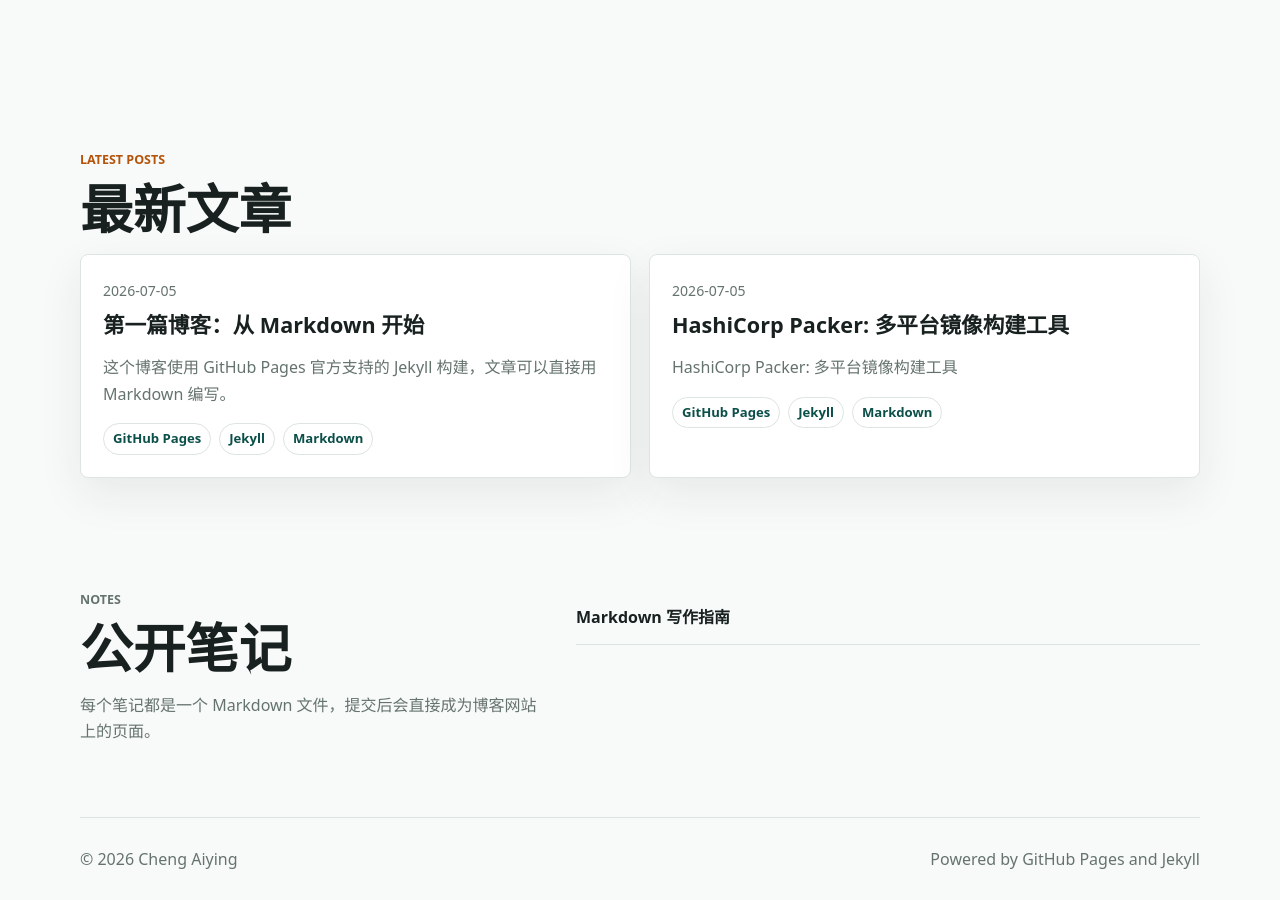
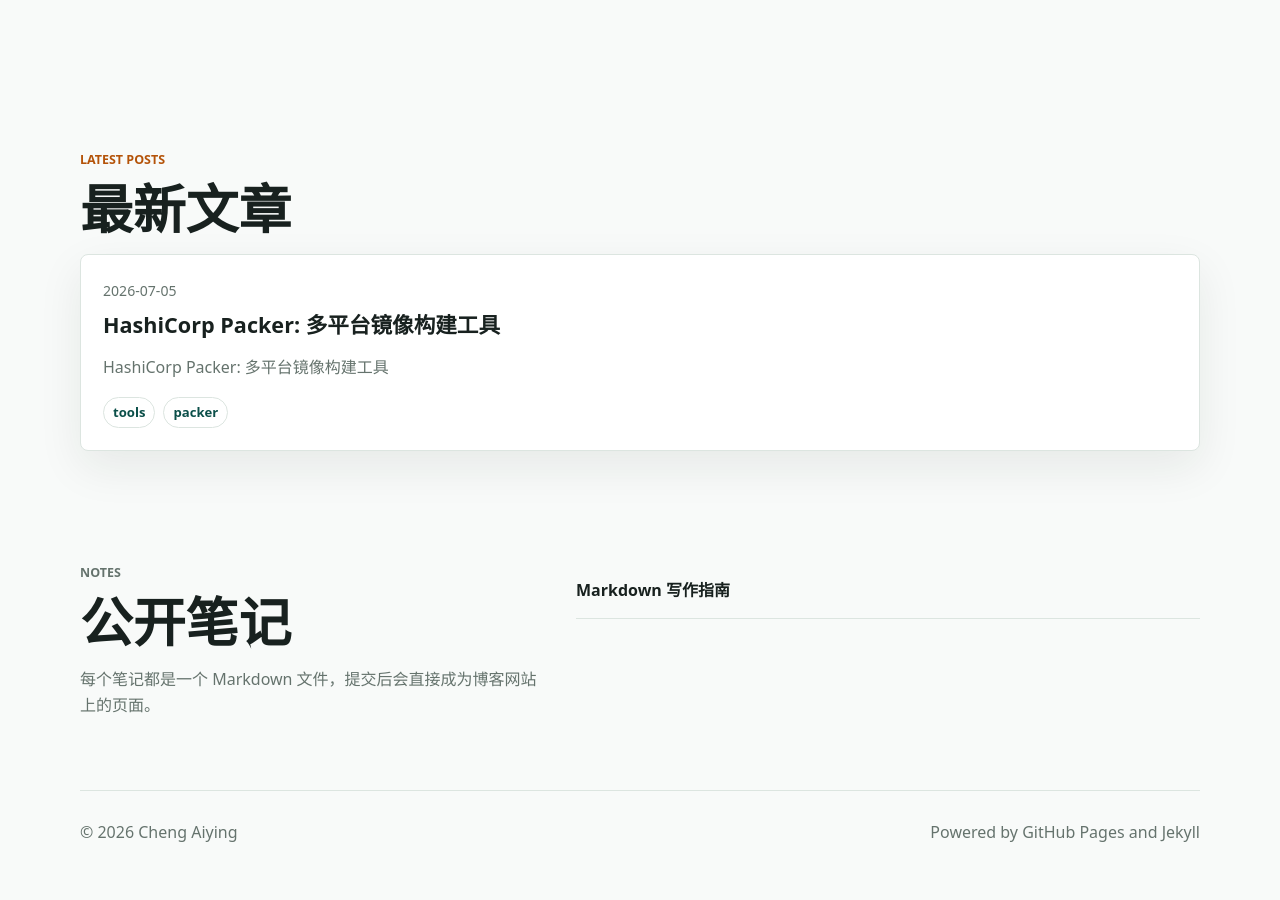
Before and after one commit to chengaiying0920/chengaiying0920.github.io, a Jekyll site: the page built from index.md, in a window 1280 px wide and 900 px high, scrolled down 760 px. Built offline with Jekyll 4.4.1, drawn with Linux system fonts in a browser that asks for light colours; after the commit the page ends 1634 px from its top, so only the background shows below that.

Commit message:
Update Packer article

````diff
--- a/_posts/2026-07-05-hashicorp-packer.md
+++ b/_posts/2026-07-05-hashicorp-packer.md
@@ -2,7 +2,7 @@
 title: "HashiCorp Packer: 多平台镜像构建工具"
 date: 2026-07-05 12:00:00 +0800
 categories: [blog]
-tags: [GitHub Pages, Jekyll, Markdown]
+tags: [tools, packer]
 excerpt: "HashiCorp Packer: 多平台镜像构建工具"
 ---
 
--- a/_posts/2026-07-05-welcome.md
+++ /dev/null
@@ -1,34 +0,0 @@
----
-title: "第一篇博客：从 Markdown 开始"
-date: 2026-07-05 12:00:00 +0800
-categories: [blog]
-tags: [GitHub Pages, Jekyll, Markdown]
-excerpt: "这个博客使用 GitHub Pages 官方支持的 Jekyll 构建，文章可以直接用 Markdown 编写。"
----
-
-这是一篇示例文章。
-
-以后你只需要在 `_posts/` 目录新增 Markdown 文件，文件名使用 `YYYY-MM-DD-title.md`，并在文件顶部保留类似下面的 Front Matter：
-
-```yaml
----
-title: "文章标题"
-date: 2026-07-05 12:00:00 +0800
-categories: [tech]
-tags: [example]
----
-```
-
-GitHub Pages 会在发布时自动把 Markdown 渲染成网页。
-
-## 支持的内容
-
-- 标题、列表、引用、表格
-- 代码块和语法高亮
-- 图片和链接
-- 分类、标签、RSS 和 sitemap
-
-```js
-const message = "Write once in Markdown, publish with GitHub Pages.";
-console.log(message);
-```
````
